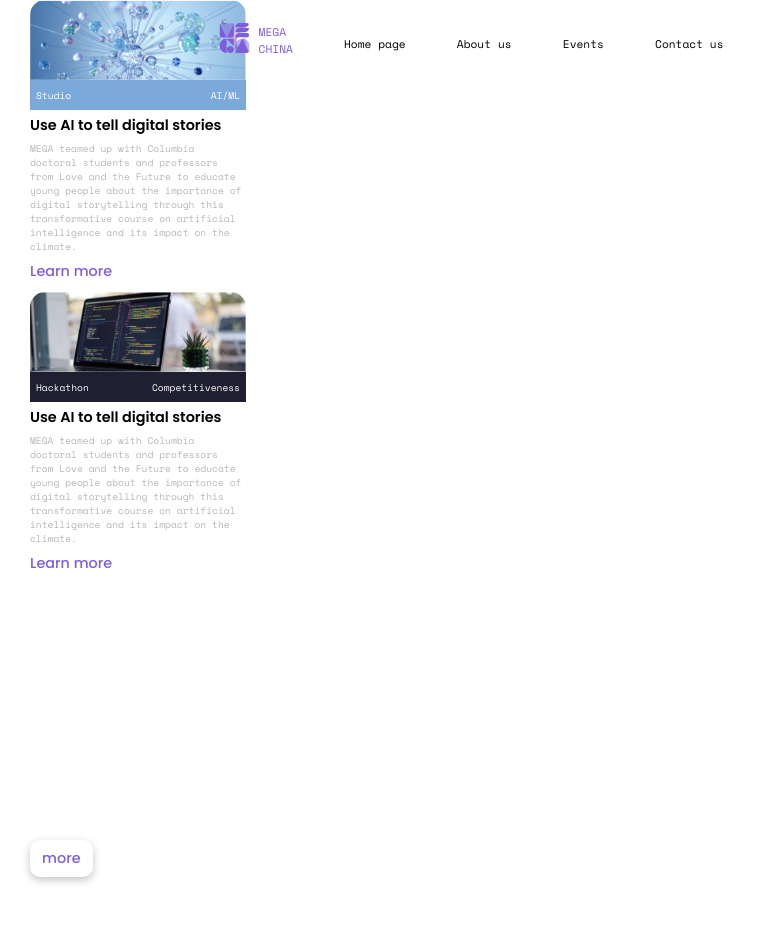
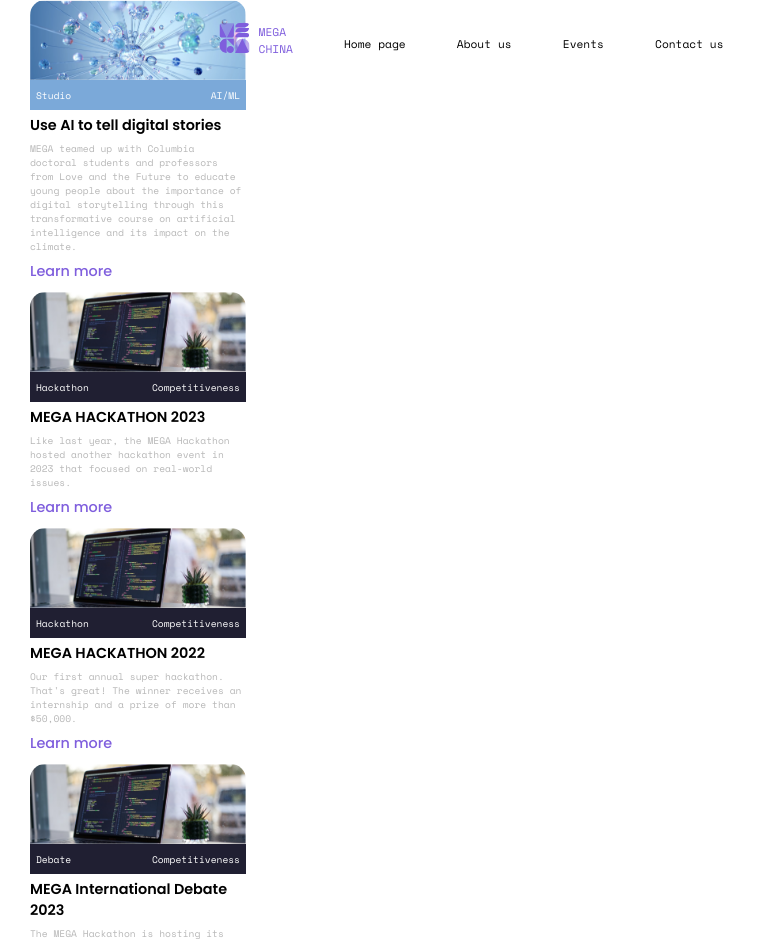
Before and after one commit to sikehish/china.megahack.tech, a React (Vite) app: page /Events in a window 1280 px wide. Shown: the top 942 px of the page, without its empty margins (0-759 px from the left). Built offline with nearby package versions, Linux system fonts and the light colour scheme.

Commit message:
Added Basic Past Events Component

```diff
--- a/src/components/PastEvents.jsx
+++ b/src/components/PastEvents.jsx
@@ -40,8 +40,36 @@
                       <div className={Styles.eright}>Competitiveness</div>
                   </div>
                   <div className={Styles.cardContent2}>
-                      <div className={Styles.cardHead2}>{t('event.cardhead1')}</div>
-                      <div className={Styles.cardText2}>{t('event.cardtext1')}</div>
+                      <div className={Styles.cardHead2}>{t('event.cardhead2')}</div>
+                      <div className={Styles.cardText2}>{t('event.cardtext2')}</div>
+                  </div>
+                  <div className={Styles.div3LearnMore2}>{t('event.learnmore')}</div>
+              </div>
+              <div className={Styles.eventCard}>
+                  <div className={Styles.eventImage}>
+                      <img src="/image-3@2x.png" alt="img" />
+                  </div>
+                  <div className={Styles.eventBar2}>
+                      <div className={Styles.eleft}>{t('event.cardbar3')}</div>
+                      <div className={Styles.eright}>Competitiveness</div>
+                  </div>
+                  <div className={Styles.cardContent2}>
+                      <div className={Styles.cardHead2}>{t('event.cardhead3')}</div>
+                      <div className={Styles.cardText2}>{t('event.cardtext3')}</div>
+                  </div>
+                  <div className={Styles.div3LearnMore2}>{t('event.learnmore')}</div>
+              </div>
+              <div className={Styles.eventCard}>
+                  <div className={Styles.eventImage}>
+                      <img src="/image-3@2x.png" alt="img" />
+                  </div>
+                  <div className={Styles.eventBar2}>
+                      <div className={Styles.eleft}>{t('event.cardbar4')}</div>
+                      <div className={Styles.eright}>Competitiveness</div>
+                  </div>
+                  <div className={Styles.cardContent2}>
+                      <div className={Styles.cardHead2}>{t('event.cardhead4')}</div>
+                      <div className={Styles.cardText2}>{t('event.cardtext4')}</div>
                   </div>
                   <div className={Styles.div3LearnMore2}>{t('event.learnmore')}</div>
               </div>
```
